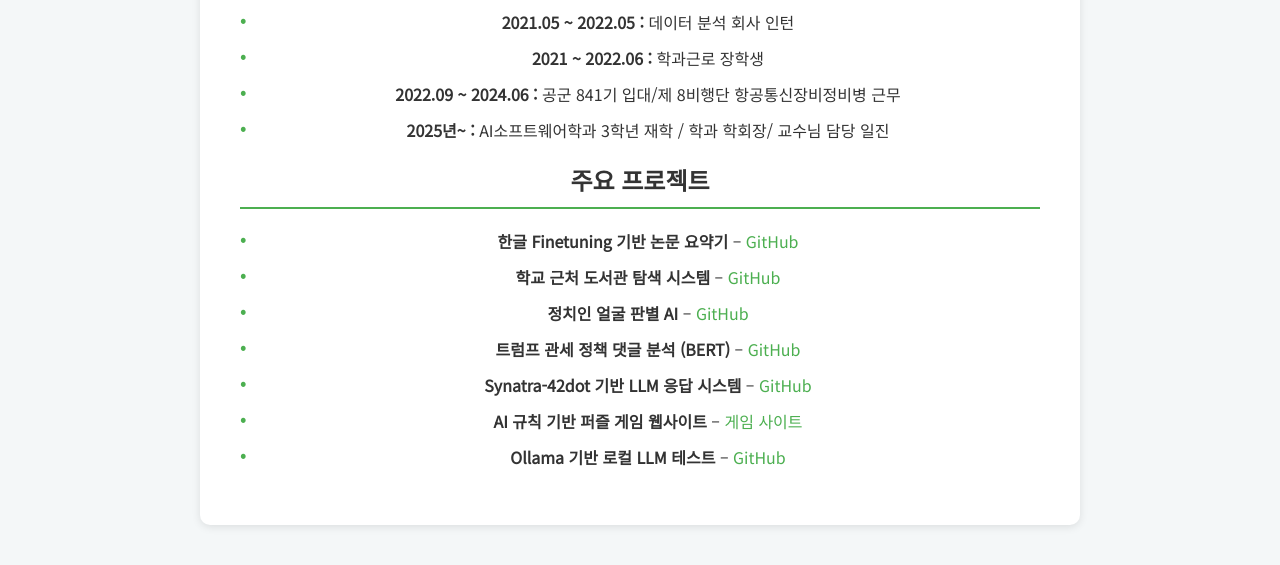
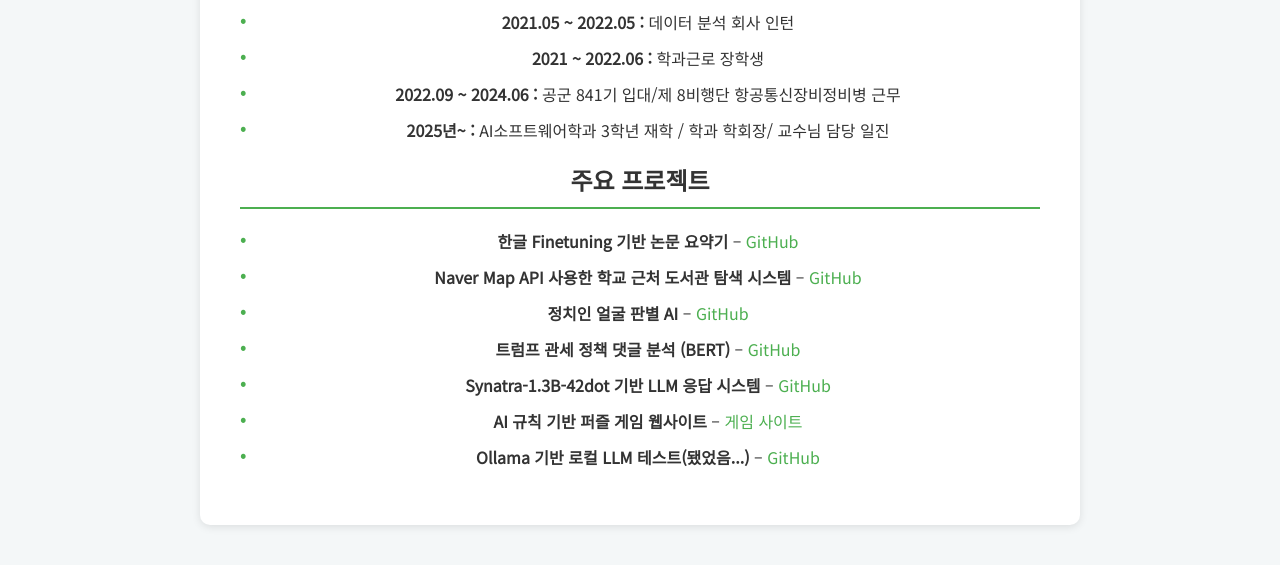
Before and after one commit to hamret/hello_itsme, a plain HTML site: page resume.html in a window 1280 px wide. Shown: the part 129-694 px from the top of the page. Drawn offline with Linux system fonts and the light colour scheme.

Commit message:
내용 추가

```diff
--- a/resume.html
+++ b/resume.html
@@ -20,12 +20,12 @@
     <h2>주요 프로젝트</h2>
     <ul>
       <li><strong>한글 Finetuning 기반 논문 요약기</strong> – <a href="https://github.com/hamret/2025-1-project" target="_blank">GitHub</a></li>
-      <li><strong>학교 근처 도서관 탐색 시스템</strong> – <a href="https://github.com/hamret/capstone-project" target="_blank">GitHub</a></li>
+      <li><strong>Naver Map API 사용한 학교 근처 도서관 탐색 시스템</strong> – <a href="https://github.com/hamret/capstone-project" target="_blank">GitHub</a></li>
       <li><strong>정치인 얼굴 판별 AI</strong> – <a href="https://github.com/hamret/face--recognize-project" target="_blank">GitHub</a></li>
       <li><strong>트럼프 관세 정책 댓글 분석 (BERT)</strong> – <a href="https://github.com/hamret/Trump-comment-reaction" target="_blank">GitHub</a></li>
-      <li><strong>Synatra-42dot 기반 LLM 응답 시스템</strong> – <a href="https://github.com/hamret/Synatra-1.3B" target="_blank">GitHub</a></li>
+      <li><strong>Synatra-1.3B-42dot 기반 LLM 응답 시스템</strong> – <a href="https://github.com/hamret/Synatra-1.3B" target="_blank">GitHub</a></li>
       <li><strong>AI 규칙 기반 퍼즐 게임 웹사이트</strong> – <a href="https://fracgame.com/" target="_blank">게임 사이트</a></li>
-      <li><strong>Ollama 기반 로컬 LLM 테스트</strong> – <a href="https://github.com/hamret/ProjectsLLm-Ollama-2025" target="_blank">GitHub</a></li>
+      <li><strong>Ollama 기반 로컬 LLM 테스트(됐었음...)</strong> – <a href="https://github.com/hamret/ProjectsLLm-Ollama-2025" target="_blank">GitHub</a></li>
     </ul>
   </div>
 </body>
```
